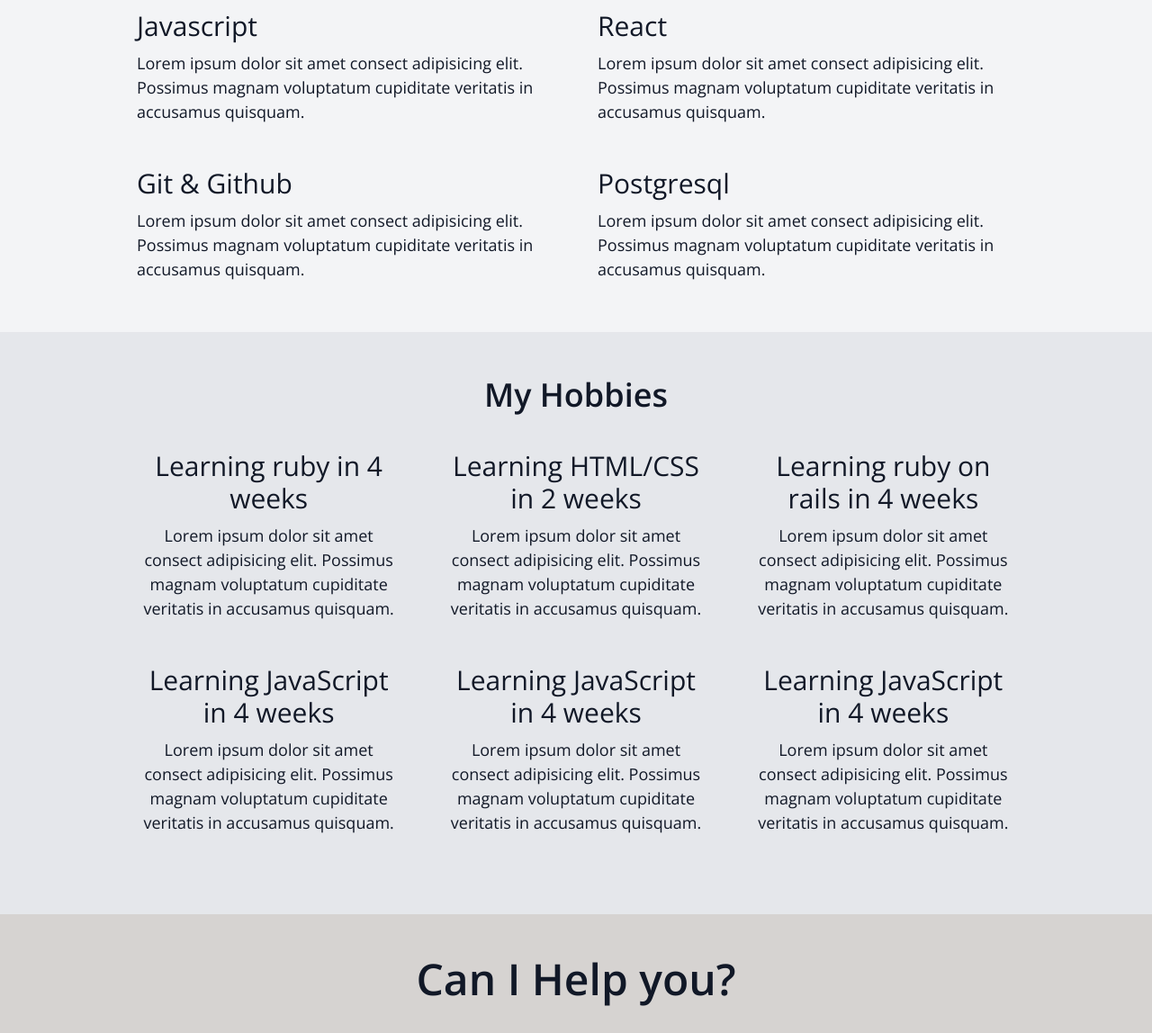
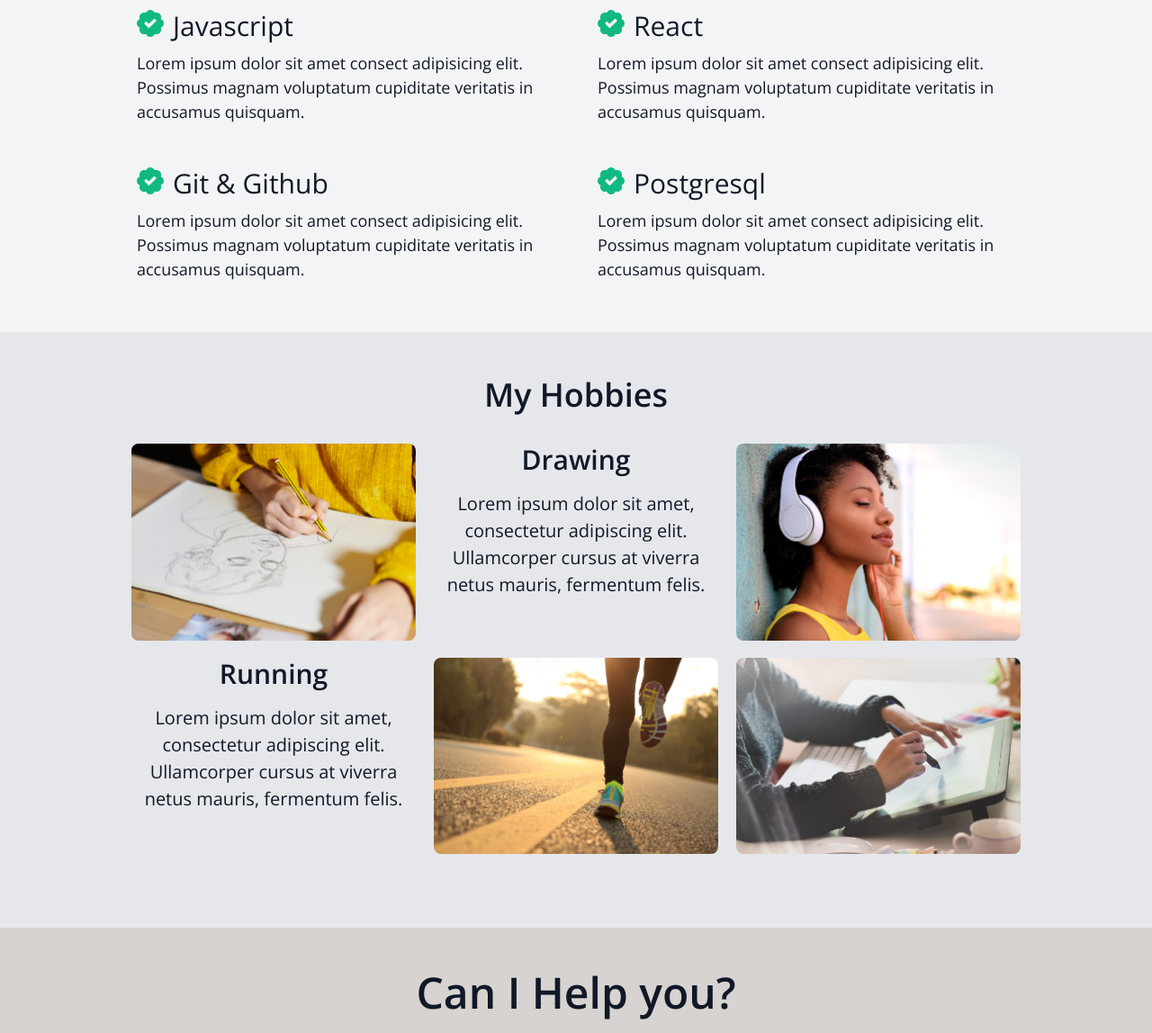
Before and after one commit to Sebas54318/Personal-Blog, a plain HTML site: page about.html in a window 1280 px wide. Shown: the part 655-1803 px from the top of the page at 90% size. Drawn offline with nearby package versions, Linux system fonts and the light colour scheme.

Commit message:
about me page almost done, need to align svg with the title

```diff
--- a/about.html
+++ b/about.html
@@ -61,50 +61,44 @@
           </div>
           <div class="my-skills__content">
             <div class="my-skills__card">
-              <h3 class="heading-md regular">Ruby</h3>
+              <h3 class="heading-md regular"><svg class="svg-icon" viewBox="0 0 1024 1024" version="1.1" xmlns="http://www.w3.org/2000/svg"><path d="M1024 512c0-75.4-47.4-139.8-114.2-164.8 29.4-64.8 17.6-143.8-35.8-197.2-53.4-53.4-132.4-65.2-197.2-35.8C651.8 47.4 587.4 0 512 0s-139.8 47.4-164.8 114.2c-64.8-29.4-144-17.6-197.2 35.8-53.4 53.4-65.2 132.4-35.8 197.2C47.4 372.2 0 436.6 0 512s47.4 139.8 114.2 164.8c-29.4 64.8-17.6 144 35.8 197.2 53.2 53.2 132.2 65.4 197.2 35.8 25 66.6 89.4 114.2 164.8 114.2s139.8-47.4 164.8-114.2c65.2 29.6 144 17.4 197.2-35.8 53.4-53.4 65.2-132.4 35.8-197.2 66.8-25 114.2-89.4 114.2-164.8z m-289.6-88.5L472.32 683.48c-8.62 8.56-22.56 8.5-31.1-0.12l-151.44-152.66c-8.56-8.62-8.5-22.56 0.12-31.12l52.06-51.64c8.62-8.56 22.56-8.5 31.12 0.12l84.3 84.98 194.4-192.84c8.62-8.56 22.56-8.5 31.1 0.12l51.64 52.06c8.56 8.64 8.52 22.58-0.12 31.12z"  /></svg> Ruby</h3>
               <p class="text-lg light">
-                Lorem ipsum dolor sit amet consect adipisicing elit. Possimus
-                magnam voluptatum cupiditate veritatis in accusamus quisquam.
+                Lorem ipsum dolor sit amet consect adipisicing elit. Possimus magnam voluptatum cupiditate veritatis in accusamus quisquam.
               </p>
 
             </div>
             <div class="my-skills__card">
-              <h3 class="heading-md regular">Ruby on Rails</h3>
+              <h3 class="heading-md regular"><svg class="svg-icon" viewBox="0 0 1024 1024" version="1.1" xmlns="http://www.w3.org/2000/svg"><path d="M1024 512c0-75.4-47.4-139.8-114.2-164.8 29.4-64.8 17.6-143.8-35.8-197.2-53.4-53.4-132.4-65.2-197.2-35.8C651.8 47.4 587.4 0 512 0s-139.8 47.4-164.8 114.2c-64.8-29.4-144-17.6-197.2 35.8-53.4 53.4-65.2 132.4-35.8 197.2C47.4 372.2 0 436.6 0 512s47.4 139.8 114.2 164.8c-29.4 64.8-17.6 144 35.8 197.2 53.2 53.2 132.2 65.4 197.2 35.8 25 66.6 89.4 114.2 164.8 114.2s139.8-47.4 164.8-114.2c65.2 29.6 144 17.4 197.2-35.8 53.4-53.4 65.2-132.4 35.8-197.2 66.8-25 114.2-89.4 114.2-164.8z m-289.6-88.5L472.32 683.48c-8.62 8.56-22.56 8.5-31.1-0.12l-151.44-152.66c-8.56-8.62-8.5-22.56 0.12-31.12l52.06-51.64c8.62-8.56 22.56-8.5 31.12 0.12l84.3 84.98 194.4-192.84c8.62-8.56 22.56-8.5 31.1 0.12l51.64 52.06c8.56 8.64 8.52 22.58-0.12 31.12z"  /></svg> Ruby on Rails</h3>
               <p class="text-lg light">
-                Lorem ipsum dolor sit amet consect adipisicing elit. Possimus
-                magnam voluptatum cupiditate veritatis in accusamus quisquam.
+                Lorem ipsum dolor sit amet consect adipisicing elit. Possimus magnam voluptatum cupiditate veritatis in accusamus quisquam.
               </p>
 
             </div>
             <div class="my-skills__card">
-              <h3 class="heading-md regular">Javascript</h3>
+              <h3 class="heading-md regular"><svg class="svg-icon" viewBox="0 0 1024 1024" version="1.1" xmlns="http://www.w3.org/2000/svg"><path d="M1024 512c0-75.4-47.4-139.8-114.2-164.8 29.4-64.8 17.6-143.8-35.8-197.2-53.4-53.4-132.4-65.2-197.2-35.8C651.8 47.4 587.4 0 512 0s-139.8 47.4-164.8 114.2c-64.8-29.4-144-17.6-197.2 35.8-53.4 53.4-65.2 132.4-35.8 197.2C47.4 372.2 0 436.6 0 512s47.4 139.8 114.2 164.8c-29.4 64.8-17.6 144 35.8 197.2 53.2 53.2 132.2 65.4 197.2 35.8 25 66.6 89.4 114.2 164.8 114.2s139.8-47.4 164.8-114.2c65.2 29.6 144 17.4 197.2-35.8 53.4-53.4 65.2-132.4 35.8-197.2 66.8-25 114.2-89.4 114.2-164.8z m-289.6-88.5L472.32 683.48c-8.62 8.56-22.56 8.5-31.1-0.12l-151.44-152.66c-8.56-8.62-8.5-22.56 0.12-31.12l52.06-51.64c8.62-8.56 22.56-8.5 31.12 0.12l84.3 84.98 194.4-192.84c8.62-8.56 22.56-8.5 31.1 0.12l51.64 52.06c8.56 8.64 8.52 22.58-0.12 31.12z"  /></svg> Javascript</h3>
               <p class="text-lg light">
-                Lorem ipsum dolor sit amet consect adipisicing elit. Possimus
-                magnam voluptatum cupiditate veritatis in accusamus quisquam.
+                Lorem ipsum dolor sit amet consect adipisicing elit. Possimus magnam voluptatum cupiditate veritatis in accusamus quisquam.
               </p>
 
             </div>
             <div class="my-skills__card">
-              <h3 class="heading-md regular">React</h3>
+              <h3 class="heading-md regular"><svg class="svg-icon" viewBox="0 0 1024 1024" version="1.1" xmlns="http://www.w3.org/2000/svg"><path d="M1024 512c0-75.4-47.4-139.8-114.2-164.8 29.4-64.8 17.6-143.8-35.8-197.2-53.4-53.4-132.4-65.2-197.2-35.8C651.8 47.4 587.4 0 512 0s-139.8 47.4-164.8 114.2c-64.8-29.4-144-17.6-197.2 35.8-53.4 53.4-65.2 132.4-35.8 197.2C47.4 372.2 0 436.6 0 512s47.4 139.8 114.2 164.8c-29.4 64.8-17.6 144 35.8 197.2 53.2 53.2 132.2 65.4 197.2 35.8 25 66.6 89.4 114.2 164.8 114.2s139.8-47.4 164.8-114.2c65.2 29.6 144 17.4 197.2-35.8 53.4-53.4 65.2-132.4 35.8-197.2 66.8-25 114.2-89.4 114.2-164.8z m-289.6-88.5L472.32 683.48c-8.62 8.56-22.56 8.5-31.1-0.12l-151.44-152.66c-8.56-8.62-8.5-22.56 0.12-31.12l52.06-51.64c8.62-8.56 22.56-8.5 31.12 0.12l84.3 84.98 194.4-192.84c8.62-8.56 22.56-8.5 31.1 0.12l51.64 52.06c8.56 8.64 8.52 22.58-0.12 31.12z"  /></svg> React</h3>
               <p class="text-lg light">
-                Lorem ipsum dolor sit amet consect adipisicing elit. Possimus
-                magnam voluptatum cupiditate veritatis in accusamus quisquam.
+                Lorem ipsum dolor sit amet consect adipisicing elit. Possimus magnam voluptatum cupiditate veritatis in accusamus quisquam.
               </p>
 
             </div>
             <div class="my-skills__card">
-              <h3 class="heading-md regular">Git & Github</h3>
+              <h3 class="heading-md regular"><svg class="svg-icon" viewBox="0 0 1024 1024" version="1.1" xmlns="http://www.w3.org/2000/svg"><path d="M1024 512c0-75.4-47.4-139.8-114.2-164.8 29.4-64.8 17.6-143.8-35.8-197.2-53.4-53.4-132.4-65.2-197.2-35.8C651.8 47.4 587.4 0 512 0s-139.8 47.4-164.8 114.2c-64.8-29.4-144-17.6-197.2 35.8-53.4 53.4-65.2 132.4-35.8 197.2C47.4 372.2 0 436.6 0 512s47.4 139.8 114.2 164.8c-29.4 64.8-17.6 144 35.8 197.2 53.2 53.2 132.2 65.4 197.2 35.8 25 66.6 89.4 114.2 164.8 114.2s139.8-47.4 164.8-114.2c65.2 29.6 144 17.4 197.2-35.8 53.4-53.4 65.2-132.4 35.8-197.2 66.8-25 114.2-89.4 114.2-164.8z m-289.6-88.5L472.32 683.48c-8.62 8.56-22.56 8.5-31.1-0.12l-151.44-152.66c-8.56-8.62-8.5-22.56 0.12-31.12l52.06-51.64c8.62-8.56 22.56-8.5 31.12 0.12l84.3 84.98 194.4-192.84c8.62-8.56 22.56-8.5 31.1 0.12l51.64 52.06c8.56 8.64 8.52 22.58-0.12 31.12z"  /></svg> Git & Github</h3>
               <p class="text-lg light">
-                Lorem ipsum dolor sit amet consect adipisicing elit. Possimus
-                magnam voluptatum cupiditate veritatis in accusamus quisquam.
+                Lorem ipsum dolor sit amet consect adipisicing elit. Possimus magnam voluptatum cupiditate veritatis in accusamus quisquam.
               </p>
 
             </div>
             <div class="my-skills__card">
-              <h3 class="heading-md regular">Postgresql</h3>
+              <h3 class="heading-md regular"><svg class="svg-icon" viewBox="0 0 1024 1024" version="1.1" xmlns="http://www.w3.org/2000/svg"><path d="M1024 512c0-75.4-47.4-139.8-114.2-164.8 29.4-64.8 17.6-143.8-35.8-197.2-53.4-53.4-132.4-65.2-197.2-35.8C651.8 47.4 587.4 0 512 0s-139.8 47.4-164.8 114.2c-64.8-29.4-144-17.6-197.2 35.8-53.4 53.4-65.2 132.4-35.8 197.2C47.4 372.2 0 436.6 0 512s47.4 139.8 114.2 164.8c-29.4 64.8-17.6 144 35.8 197.2 53.2 53.2 132.2 65.4 197.2 35.8 25 66.6 89.4 114.2 164.8 114.2s139.8-47.4 164.8-114.2c65.2 29.6 144 17.4 197.2-35.8 53.4-53.4 65.2-132.4 35.8-197.2 66.8-25 114.2-89.4 114.2-164.8z m-289.6-88.5L472.32 683.48c-8.62 8.56-22.56 8.5-31.1-0.12l-151.44-152.66c-8.56-8.62-8.5-22.56 0.12-31.12l52.06-51.64c8.62-8.56 22.56-8.5 31.12 0.12l84.3 84.98 194.4-192.84c8.62-8.56 22.56-8.5 31.1 0.12l51.64 52.06c8.56 8.64 8.52 22.58-0.12 31.12z"  /></svg> Postgresql</h3>
               <p class="text-lg light">
-                Lorem ipsum dolor sit amet consect adipisicing elit. Possimus
-                magnam voluptatum cupiditate veritatis in accusamus quisquam.
+                Lorem ipsum dolor sit amet consect adipisicing elit. Possimus magnam voluptatum cupiditate veritatis in accusamus quisquam.
               </p>
             </div>
           </div>
@@ -118,46 +112,36 @@
           </div>
           <div class="my-hobbies__content">
             <div class="my-hobbies__card">
-              <h3 class="heading-md regular">Learning ruby in 4 weeks</h3>
-              <p class="text-lg light">
-                Lorem ipsum dolor sit amet consect adipisicing elit. Possimus
-                magnam voluptatum cupiditate veritatis in accusamus quisquam.
+              <figure class="hobby img">
+                <img src="assets/images/drawing.png" alt="drawing" />
+              </figure>
+            </div>
+            <div class="my-hobbies__card">
+              <h3 class="heading-md semibold">Drawing</h3>
+              <p class="text-xl light">
+                Lorem ipsum dolor sit amet, consectetur adipiscing elit. Ullamcorper cursus at viverra netus mauris, fermentum felis.
               </p>
             </div>
             <div class="my-hobbies__card">
-              <h3 class="heading-md regular">Learning HTML/CSS in 2 weeks</h3>
-              <p class="text-lg light">
-                Lorem ipsum dolor sit amet consect adipisicing elit. Possimus
-                magnam voluptatum cupiditate veritatis in accusamus quisquam.
+              <figure class="hobby img">
+                <img src="assets/images/music.png" alt="music" />
+              </figure>
+            </div>
+            <div class="my-hobbies__card">
+              <h3 class="heading-md semibold">Running</h3>
+              <p class="text-xl light">
+                Lorem ipsum dolor sit amet, consectetur adipiscing elit. Ullamcorper cursus at viverra netus mauris, fermentum felis.
               </p>
             </div>
             <div class="my-hobbies__card">
-              <h3 class="heading-md regular">Learning ruby on rails in 4 weeks</h3>
-              <p class="text-lg light">
-                Lorem ipsum dolor sit amet consect adipisicing elit. Possimus
-                magnam voluptatum cupiditate veritatis in accusamus quisquam.
-              </p>
+              <figure class="hobby img">
+                <img src="assets/images/running.png" alt="running" />
+              </figure>
             </div>
             <div class="my-hobbies__card">
-              <h3 class="heading-md regular">Learning JavaScript in 4 weeks</h3>
-              <p class="text-lg light">
-                Lorem ipsum dolor sit amet consect adipisicing elit. Possimus
-                magnam voluptatum cupiditate veritatis in accusamus quisquam.
-              </p>
-            </div>
-            <div class="my-hobbies__card">
-              <h3 class="heading-md regular">Learning JavaScript in 4 weeks</h3>
-              <p class="text-lg light">
-                Lorem ipsum dolor sit amet consect adipisicing elit. Possimus
-                magnam voluptatum cupiditate veritatis in accusamus quisquam.
-              </p>
-            </div>
-            <div class="my-hobbies__card">
-              <h3 class="heading-md regular">Learning JavaScript in 4 weeks</h3>
-              <p class="text-lg light">
-                Lorem ipsum dolor sit amet consect adipisicing elit. Possimus
-                magnam voluptatum cupiditate veritatis in accusamus quisquam.
-              </p>
+              <figure class="hobby img">
+                <img src="assets/images/tablet.png" alt="tablet" />
+              </figure>
             </div>
           </div>
         </div>
--- a/assets/css/components/about.css
+++ b/assets/css/components/about.css
@@ -105,7 +105,7 @@
     display: grid;
     /* grid-template-columns: repeat(auto-fill, 1fr); */
     grid-template-columns: repeat(auto-fill, minmax(305px, 1fr));
-    gap: 2rem;
+    gap: 1rem;
     text-align: center;
     margin: 2rem 0;
     /* margin-top: 48px; */
@@ -114,8 +114,8 @@
   .my-hobbies__card {
     display: flex;
     flex-direction: column;
-    gap: 0.625em;
-    padding: .5em;
+    gap: 16px;
+    padding: 0.1em;
   }
 
   .hobby {
@@ -190,8 +190,22 @@
     font-size: 16px;
     line-height: 24px;
     margin-top: 16px;
+    text-align: center;
   }
 
   .hobby img {
     border-radius: 8px;
+    margin: auto;
+    text-align: center;
   }
+
+  .svg-icon {
+    float: left;
+    margin-right: 10px;
+    width: 1em;
+    height: 1em;
+    vertical-align: middle;
+    fill: currentColor;
+    overflow: hidden;
+    color: #10B981;
+  }
--- a/assets/css/components/article.css
+++ b/assets/css/components/article.css
@@ -90,8 +90,11 @@
     font-size: 16px;
     line-height: 24px;
     margin-top: 16px;
+    text-align: center;
   }
 
   .article img {
     border-radius: 8px;
+    margin: auto;
+    text-align: center;
   }
```
Also changed, not shown: article.html (+2 -2 lines), assets/images/drawing.jpg (deleted), assets/images/drawing.png (added), assets/images/music.jpg (deleted), assets/images/music.png (added), assets/images/running.jpg (deleted), assets/images/running.png (added), assets/images/tablet.jpg (deleted), assets/images/tablet.png (added).
